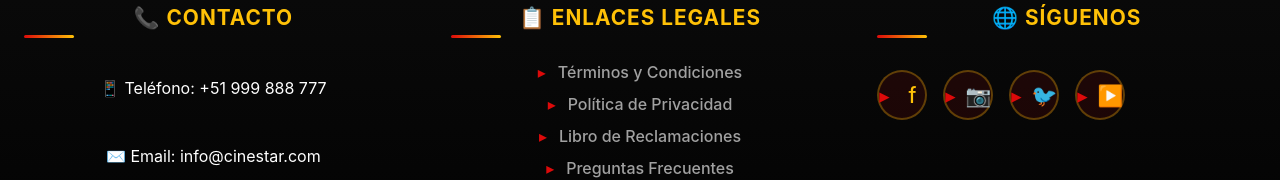
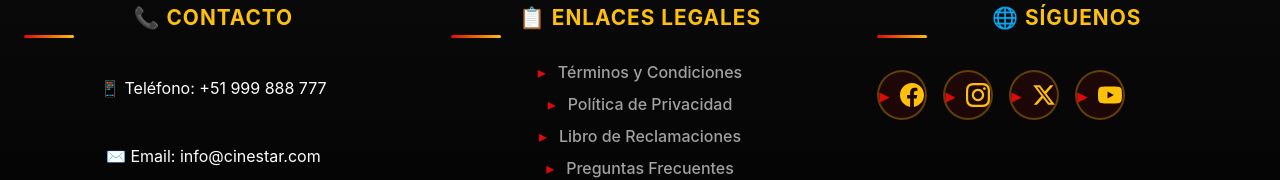
Before and after one commit to JuanLeo12/cine-frontend, a React (Create React App) app: page /admin in a window 1280 px wide. Shown: the part 2278-2458 px from the top of the page. Built offline with nearby package versions, Linux system fonts and the light colour scheme; no server answers; the HTML template or start-up script is replaced by a standard one.

Commit message:
Mejora: Iconos SVG profesionales para redes sociales en Footer

```diff
--- a/src/components/general/Footer.jsx
+++ b/src/components/general/Footer.jsx
@@ -29,16 +29,24 @@
                     <h4>🌐 Síguenos</h4>
                     <div className="social-icons">
                         <a href="/" onClick={handleClick} target="_blank" rel="noopener noreferrer" title="Facebook">
-                            <span>f</span>
+                            <svg viewBox="0 0 24 24" fill="currentColor">
+                                <path d="M24 12.073c0-6.627-5.373-12-12-12s-12 5.373-12 12c0 5.99 4.388 10.954 10.125 11.854v-8.385H7.078v-3.47h3.047V9.43c0-3.007 1.792-4.669 4.533-4.669 1.312 0 2.686.235 2.686.235v2.953H15.83c-1.491 0-1.956.925-1.956 1.874v2.25h3.328l-.532 3.47h-2.796v8.385C19.612 23.027 24 18.062 24 12.073z"/>
+                            </svg>
                         </a>
                         <a href="/" onClick={handleClick} target="_blank" rel="noopener noreferrer" title="Instagram">
-                            <span>📷</span>
+                            <svg viewBox="0 0 24 24" fill="currentColor">
+                                <path d="M12 2.163c3.204 0 3.584.012 4.85.07 3.252.148 4.771 1.691 4.919 4.919.058 1.265.069 1.645.069 4.849 0 3.205-.012 3.584-.069 4.849-.149 3.225-1.664 4.771-4.919 4.919-1.266.058-1.644.07-4.85.07-3.204 0-3.584-.012-4.849-.07-3.26-.149-4.771-1.699-4.919-4.92-.058-1.265-.07-1.644-.07-4.849 0-3.204.013-3.583.07-4.849.149-3.227 1.664-4.771 4.919-4.919 1.266-.057 1.645-.069 4.849-.069zm0-2.163c-3.259 0-3.667.014-4.947.072-4.358.2-6.78 2.618-6.98 6.98-.059 1.281-.073 1.689-.073 4.948 0 3.259.014 3.668.072 4.948.2 4.358 2.618 6.78 6.98 6.98 1.281.058 1.689.072 4.948.072 3.259 0 3.668-.014 4.948-.072 4.354-.2 6.782-2.618 6.979-6.98.059-1.28.073-1.689.073-4.948 0-3.259-.014-3.667-.072-4.947-.196-4.354-2.617-6.78-6.979-6.98-1.281-.059-1.69-.073-4.949-.073zm0 5.838c-3.403 0-6.162 2.759-6.162 6.162s2.759 6.163 6.162 6.163 6.162-2.759 6.162-6.163c0-3.403-2.759-6.162-6.162-6.162zm0 10.162c-2.209 0-4-1.79-4-4 0-2.209 1.791-4 4-4s4 1.791 4 4c0 2.21-1.791 4-4 4zm6.406-11.845c-.796 0-1.441.645-1.441 1.44s.645 1.44 1.441 1.44c.795 0 1.439-.645 1.439-1.44s-.644-1.44-1.439-1.44z"/>
+                            </svg>
                         </a>
-                        <a href="/" onClick={handleClick} target="_blank" rel="noopener noreferrer" title="Twitter">
-                            <span>🐦</span>
+                        <a href="/" onClick={handleClick} target="_blank" rel="noopener noreferrer" title="Twitter / X">
+                            <svg viewBox="0 0 24 24" fill="currentColor">
+                                <path d="M18.244 2.25h3.308l-7.227 8.26 8.502 11.24H16.17l-5.214-6.817L4.99 21.75H1.68l7.73-8.835L1.254 2.25H8.08l4.713 6.231zm-1.161 17.52h1.833L7.084 4.126H5.117z"/>
+                            </svg>
                         </a>
                         <a href="/" onClick={handleClick} target="_blank" rel="noopener noreferrer" title="YouTube">
-                            <span>▶️</span>
+                            <svg viewBox="0 0 24 24" fill="currentColor">
+                                <path d="M23.498 6.186a3.016 3.016 0 0 0-2.122-2.136C19.505 3.545 12 3.545 12 3.545s-7.505 0-9.377.505A3.017 3.017 0 0 0 .502 6.186C0 8.07 0 12 0 12s0 3.93.502 5.814a3.016 3.016 0 0 0 2.122 2.136c1.871.505 9.376.505 9.376.505s7.505 0 9.377-.505a3.015 3.015 0 0 0 2.122-2.136C24 15.93 24 12 24 12s0-3.93-.502-5.814zM9.545 15.568V8.432L15.818 12l-6.273 3.568z"/>
+                            </svg>
                         </a>
                     </div>
                 </div>
--- a/src/components/general/css/Footer.css
+++ b/src/components/general/css/Footer.css
@@ -107,12 +107,22 @@
     text-decoration: none;
 }
 
+.social-icons a svg {
+    width: 24px;
+    height: 24px;
+    transition: all 0.3s ease;
+}
+
 .social-icons a:hover {
     border-color: #FFC107;
     transform: translateY(-5px) scale(1.1);
     box-shadow: 0 8px 20px rgba(220, 10, 10, 0.5);
     background: linear-gradient(135deg, #DC0A0A 0%, #FFC107 100%);
     color: #000000;
+}
+
+.social-icons a:hover svg {
+    transform: scale(1.1);
 }
 
 .footer-bottom {
```
